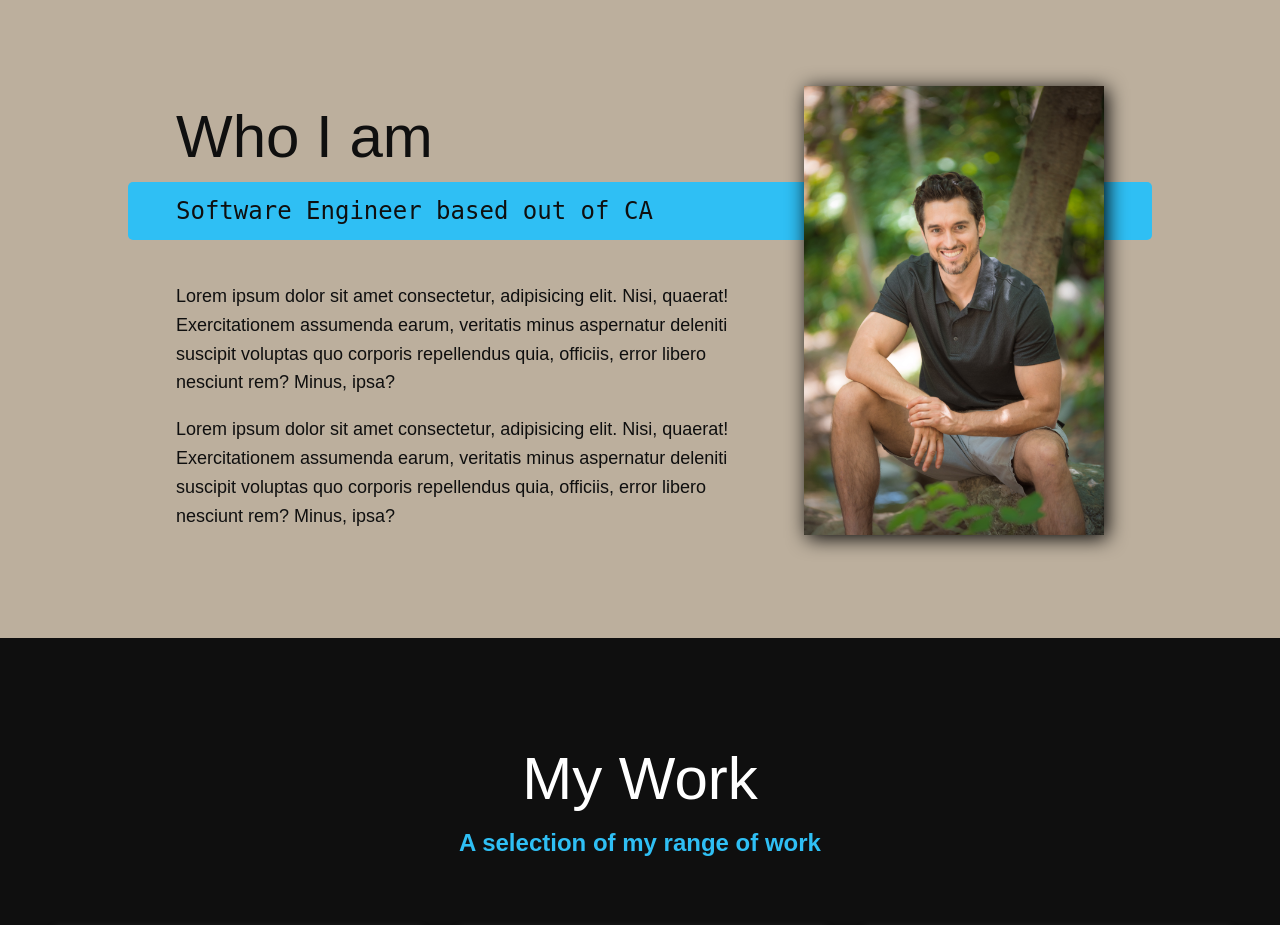
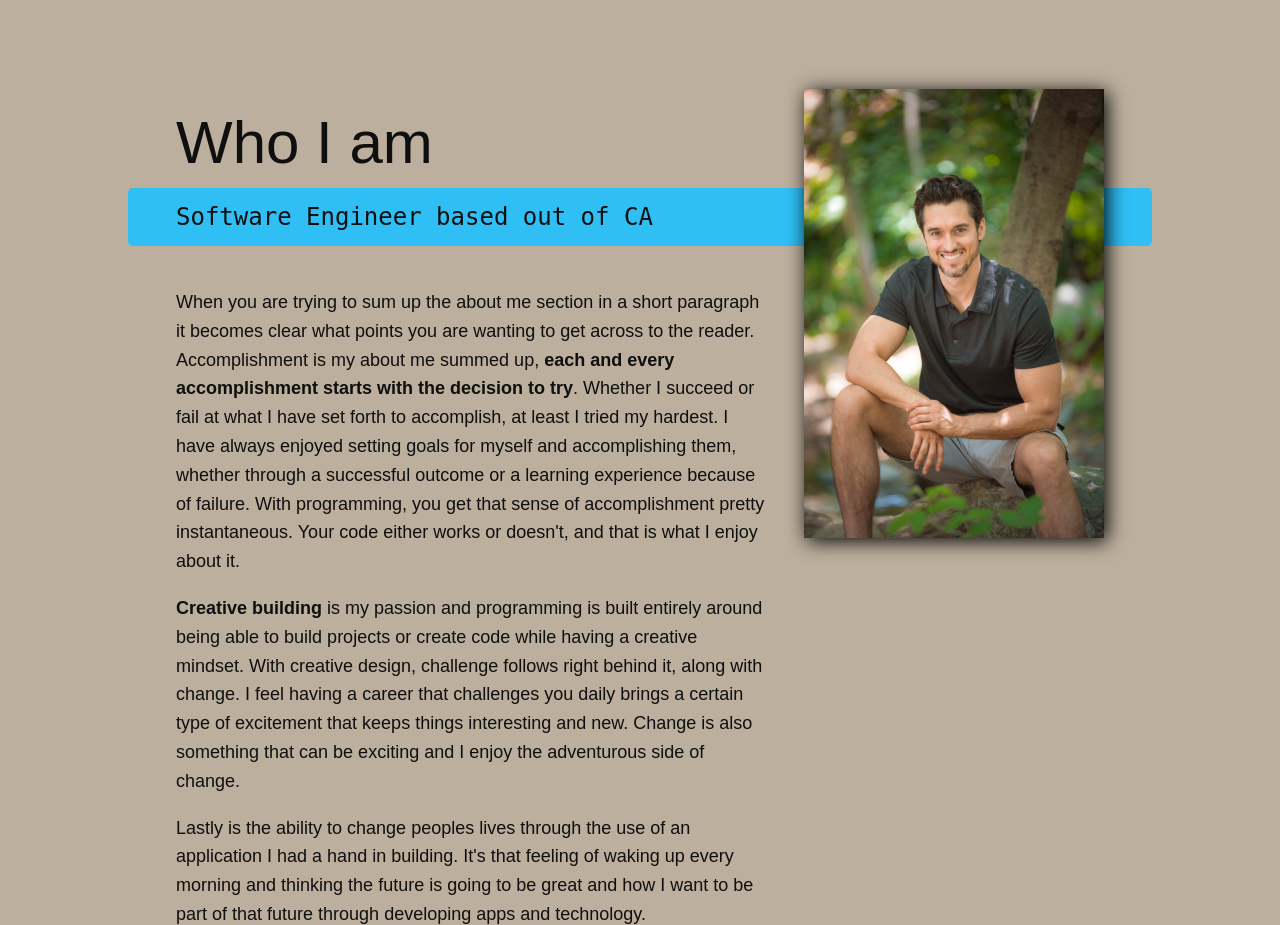
Before and after one commit to Brandonmaz/mainPortfolio, a PHP site: page / in a window 1280 px wide. Shown: the part 1508-2433 px from the top of the page. Run offline with PHP 8.4, Linux system fonts and the light colour scheme; some libraries are stand-ins or nearby versions.

Commit message:
completed the who I am section

```diff
--- a/brandonMaz/css/style.css
+++ b/brandonMaz/css/style.css
@@ -116,7 +116,7 @@ h3 {
 .section_title {
     font-weight: var(--fw-reg);
     margin-bottom: .25em;
-    margin-top: .35em;
+    margin-top: .4em;
 }
 
 .section_title-intro strong {
--- a/home.html
+++ b/home.html
@@ -72,8 +72,9 @@
             <h2 class="section_title section_title-about">Who I am</h2>
             <p class="section_subtitle section_subtitle-about"> Software Engineer based out of CA</p>
             <div class="about-me_body">
-                <p>Lorem ipsum dolor sit amet consectetur, adipisicing elit. Nisi, quaerat! Exercitationem assumenda earum, veritatis minus aspernatur deleniti suscipit voluptas quo corporis repellendus quia, officiis, error libero nesciunt rem? Minus, ipsa?</p>
-                <p>Lorem ipsum dolor sit amet consectetur, adipisicing elit. Nisi, quaerat! Exercitationem assumenda earum, veritatis minus aspernatur deleniti suscipit voluptas quo corporis repellendus quia, officiis, error libero nesciunt rem? Minus, ipsa?</p>
+                <p>When you are trying to sum up the about me section in a short paragraph it becomes clear what points you are wanting to get across to the reader. Accomplishment is my about me summed up, <strong>each and every accomplishment starts with the decision to try</strong>. Whether I succeed or fail at what I have set forth to accomplish, at least I tried my hardest. I have always enjoyed setting goals for myself and accomplishing them, whether through a successful outcome or a learning experience because of failure. With programming, you get that sense of accomplishment pretty instantaneous. Your code either works or doesn't, and that is what I enjoy about it.</p>
+                <p><strong>Creative building</strong> is my passion and programming is built entirely around being able to build projects or create code while having a creative mindset. With creative design, challenge follows right behind it, along with change. I feel having a career that challenges you daily brings a certain type of excitement that keeps things interesting and new. Change is also something that can be exciting and I enjoy the adventurous side of change.</p>
+                <p>Lastly is the ability to change peoples lives through the use of an application I had a hand in building. It's that feeling of waking up every morning and thinking the future is going to be great and how I want to be part of that future through developing apps and technology.</p>
             </div>
             <img src="brandonMaz/img/aboutMe.jpg" alt="a picture of Brandon smiling" class="about-me_img">
         </section>
```
